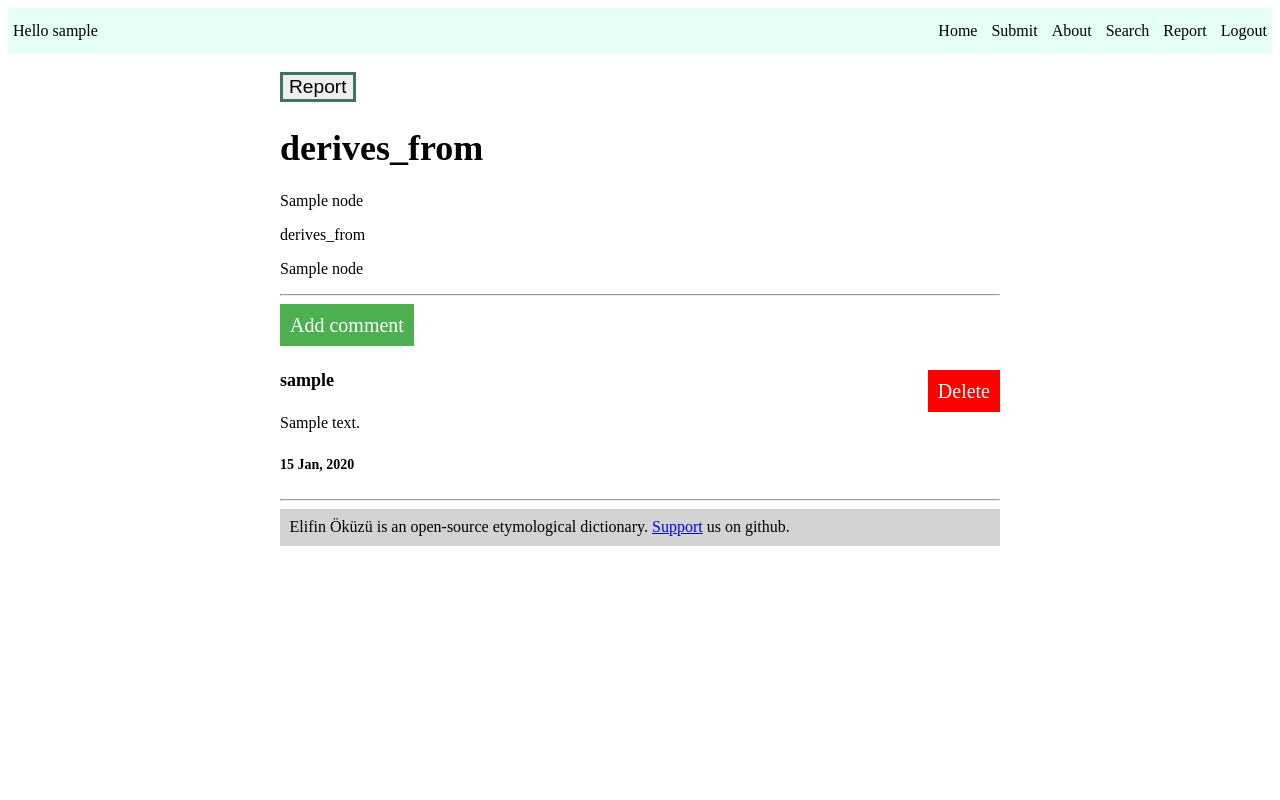
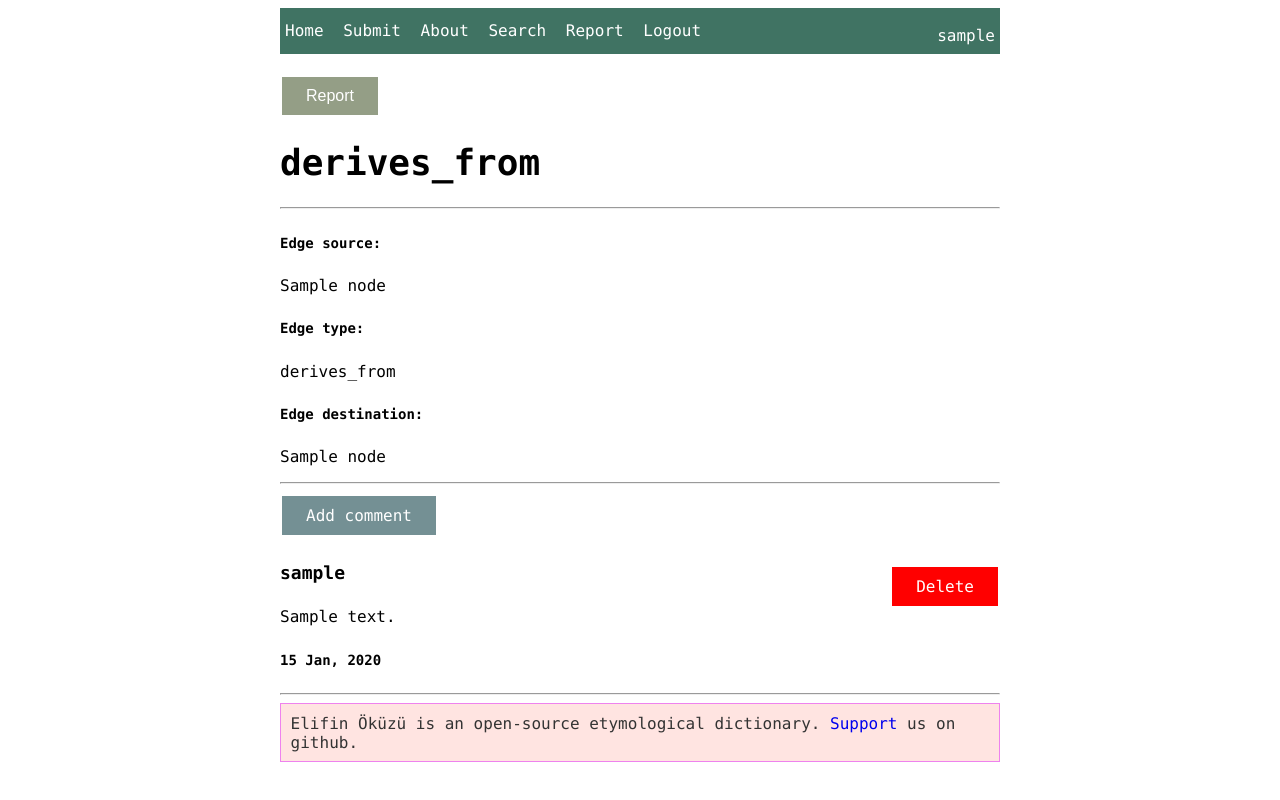
Before and after one commit to lyk2018-python/elifin-okuzu, a Django app: page /edges/1/ in a window 1280 px wide. Run offline with Django 3.2, Linux system fonts and the light colour scheme; a user stored in the database is signed in; tables that the repository leaves empty hold one stand-in row (values such as "Sample post"); some libraries are stand-ins or nearby versions.

Commit message:
frontend

```diff
--- a/elifinokuzu/static/layout/styles/base.css
+++ b/elifinokuzu/static/layout/styles/base.css
@@ -1,171 +1,26 @@
+
+/* Heading sets */
+header{
+  font-family:"Lucida Console",Monospace;
+}
 body {
   font-size: 1em;
-}
-nav .mobile-menu{
-  display: none;
-  position: absolute;
-  right: 15em;
-  top:%50;
-  transform: translate(-%50);
-  left: auto;
-}
-nav .i{
-    display: inline-block;
-    font-style: normal;
-    text-rendering: auto;
-    position:relative;
-}
-@media(max-width: 600px) {
-  body {
-      background-color: lightblue;
-  }
-  nav .mobile-menu{
-    display: block;
-  }
-  nav a{
-    display: none !important
-  }
-  nav .bar-menu{
-    display: block !important
-  }
+  font-family:"Lucida Console",Monospace;
+
 }
 
-.info{
+/*node*/
+.nodeclass{
+  background-color: #5C7480;
   display: block;
-  padding: 10px;
-  letter-spacing: 1px;
+  border: #66BDE6;
+  color: white;
+  padding: 15px 32px;
+  text-align: center;
+  text-decoration: none;
+  font-size: 41px;
 }
-.warning{
-  background-color: #fcf8e3;
-  border:1px solid #faebcc;
-  color: #333;
-}
-.container {
-  width: 45em;
-  margin: auto;
-}
-.mbl-menu{
-  position: fixed;
-  width: 200px;
-  right: 0;
-  top: 0;
-  background: #000;
-  color: #fff;
-  transform: translateX(100%);
-  transition:all .4s;
-}
-.mbl-menu.coming{
-  transform:translateX(0%);
-}
-@media mbl-menu(max-width: 600px) {
-  .mbl-menu{
-    display:block;
-  }
-}
-header {
-  text-align: center;
-}
-
-#logo img {
-  width: 190px;
-}
-
-nav {
-  background: #e6fff7;
-  line-height: 46px;
-  height: 46px;
-  text-decoration: none;
-}
-
-nav a {
-  color: black;
-  text-decoration: none;
-  transition: all .4s;
-  height: inherit;
-}
-nav a:hover {
-
-  background: #adf5de;
-}
-
-/* Dashboard */
-
-#profile_main {
-    width: 100%;
-   margin-bottom: 20px;
-   height: 15%;
-}
-
-#avatar {
-width: 20%;
-float: left;
-}
-
-#profile_info {
-width: 70%;
-float: left;
-}
-/* Dropdown starts*/
-
-#aboutbutton {cursor: pointer;}
-
-.dropdown {
-position: relative;
-display: inline-block;
-}
-
-.dropdown-content {
-  display: none;
-  position: absolute;
-  background-color: #f1f1f1;
-  overflow: auto;
-  width: 250px;
-  left: 50%;
-  top: 50%;
-  transform: translateX(-75%) translateY(5%);
-}
-
-.dropdown-content a {
-  color: black;
-  padding: 12px 16px;
-  text-decoration: none;
-  display: block;
-  width: 100%;
-  text-align: center;
-  font-size: 14px;
-  border-bottom: 1px solid #888;
-}
-
-.dropdown-content a:last-child {
-
-  border: none;
-}
-
-.dropdown a:hover {background-color: #ddd;}
-
-.button_show {display: block;}
-
-.content {
-  padding: 1em 0;
-  color: #000000;
-}
-
-/* Dropdown ends*/
-
-.menu {
-  float: right;
-  position: relative;
-}
-
-nav a {
-  display: inline-block;
-  padding: 0 5px;
-}
-
-footer {
-  background: lightgray;
-  padding: 0.6em;
-}
+/*node end*/
 
 .content h3 {
   margin: 0;
@@ -173,85 +28,6 @@ footer {
   font-weight: normal;
   color: #464646;
 }
-
-/* Story — Relationship */
-.story-relationship {
-  border: 3px solid #f3f3f3;
-  border-left: 0;
-  border-right: 0;
-  border-bottom: 0;
-  padding: 1em;
-}
-
-.story-relationship a {
-  text-decoration: underline;
-  color: black;
-}
-
-/* Django */
-label {
-  display: block;
-}
-
-input {
-  font-size: 1.2em;
-  border: 3px solid #407363;
-  outline: none;
-  margin: 2px 0;
-}
-
-input:focus {
-  border: 3px solid black;
-}
-
-select {
-  font-size: 1.2em;
-  margin: 2px 0;
-}
-
-form ul li {
-  list-style: none;
-}
-
-form ul {
-  padding: 0 10px;
-}
-.nodeclass{
-background-color: #5C7480;
-display: block;
-border: #66BDE6;
-color: white;
-padding: 15px 32px;
-text-align: center;
-text-decoration: none;
-font-size: 41px;
-}
-.helptext {
-  color: darkgray;
-  display: block;
-}
-.comment-btn{
-  background-color: #4CAF50;
-  border: none;
-  text-align: center;
-  text-decoration: none;
-  display: inline-block;
-  margin: 0px !important;
-}
-.comment-btn h3{
-  font-size: 20px;
-  color: white;
-  padding: 1px 10px !important;
-}
-.comment-btn:hover{
-  background-color: #225925;
-}
-button {
-  font-size: 1.2em;
-  padding: 0.3em 0.8em;
-}
-
-/* Heading sets */
 
 *, *:after, *:before {
   box-sizing: border-box;
@@ -290,3 +66,196 @@ h6 {
   font-size: 12px;
   line-height: 20px;
 }
+
+/*Heading sets End*/
+
+#logo img {
+  width: 60px;
+}
+
+#profile_main {
+  width: 100%;
+  margin-bottom: 20px;
+  height: 15%;
+}
+
+#avatar {
+  width: 20%;
+  float: left;
+}
+
+#profile_info {
+width: 70%;
+float: left;
+}
+
+/* Navbar */
+
+nav {
+  width: 45em;
+  background: #407363;
+  border-bottom: 3px solid transparent;
+  line-height: 46px;
+  height: 46px;
+  text-decoration: none;
+}
+
+nav a {
+  color: white;
+  text-decoration: none;
+  transition: all .4s;
+  height: inherit;
+  padding: 5px;
+  text-align: center;
+
+}
+nav a:hover {
+  border-bottom: 3px solid black;
+}
+
+/*nav .i{
+    display: inline-block;
+    font-style: normal;
+    text-rendering: auto;
+    position:relative;
+}  */
+
+.menu {
+  float: left;
+  position: relative;
+}
+
+/* Navbar Ends */
+
+.container {
+  width: 45em;
+  margin: auto;
+}
+
+footer{
+  width: 45em;
+  margin: auto;
+  padding: 0.6em;
+  background-color: #FFE4E1;
+  border:1px solid #EE82EE;
+  color: #333;
+}
+
+.info{
+  display: block;
+  padding: 10px;
+  letter-spacing: 1px;
+}
+
+.warning{
+  background-color: #fcf8e3;
+  border:1px solid #faebcc;
+  color: #333;
+}
+
+/* Button */
+
+.button {
+    background-color: #749094;
+    border: none;
+    color: white;
+    text-align: center;
+    text-decoration: none;
+    display: inline-block;
+    font-size: 16px;
+    margin: 4px 2px;
+    cursor: pointer;
+    font-size: 16px;
+    padding: 10px 24px;
+}
+
+.button:hover{
+  background-color: #637E87;
+}
+
+.report_button{
+  background-color: #949E86 ;
+  border: none;
+  color: white;
+  text-align: center;
+  text-decoration: none;
+  display: inline-block;
+  font-size: 16px;
+  margin: 4px 2px;
+  cursor: pointer;
+  font-size: 16px;
+  padding: 10px 24px;
+}
+
+.button:hover{
+  background-color: #828a77;
+}
+
+/* Button Ends */
+
+.helptext {
+  color: darkgray;
+  display: block;
+}
+
+label {
+  display: block;
+}
+
+input {
+  font-size: 1.2em;
+  border: 3px solid #407363;
+  outline: none;
+  margin: 2px 0;
+}
+
+input:focus {
+  border: 3px solid black;
+}
+
+select {
+  font-size: 1.2em;
+  margin: 2px 0;
+}
+
+form ul li {
+  list-style: none;
+}
+
+form ul {
+  padding: 0 10px;
+}
+
+/* Story — Relationship */
+.story-relationship {
+  border: 3px solid #f3f3f3;
+  border-left: 0;
+  border-right: 0;
+  border-bottom: 0;
+  padding: 1em;
+}
+
+.story-relationship a {
+  text-decoration: none;
+  color: black;
+}
+
+/*home*/
+    .link {
+        stroke: #ccc;
+    }
+
+    .node text {
+        pointer-events: none;
+        font: 10px verdana;
+    }
+
+    @font-face {
+        font-family: 'overwatch';
+        src: url('fonts/koverwatch.woff2');
+    }
+/**/
+
+a{
+text-decoration: none;
+}
--- a/elifinokuzu/templates/base.html
+++ b/elifinokuzu/templates/base.html
@@ -10,6 +10,7 @@
   <title>{% block title %} Default Title {% endblock %}</title>
 </head>
 <body>
+   <div class="container">
     <nav>
       <!--<a
         id="logo"
@@ -18,32 +19,33 @@
         <img src="{% static 'logo.png' %}" />
       </a>-->
       {% if user.is_authenticated %}
-        <a href="{% url 'dashboard' %}" style="float:left">Hello {{ user.username }}</a>
+        <a href="{% url 'dashboard' %}" style="float:right">{{ user.username }}</a>
       {% endif %}
       <div class="menu">
-        <a href="{% url 'home' %}">{% trans 'Home' %}</a>
-        <a href="{% url 'submit' %}">{% trans 'Submit' %}</a>
-        <a href="{% url 'about' %}">{% trans 'About' %}</a>
-        <a href="{% url 'search' %}">{% trans 'Search' %}</a>
+        <a href="{% url 'home' %}">{% trans ' Home' %}</a>
+        <a href="{% url 'submit' %}">{% trans ' Submit ' %}</a>
+        <a href="{% url 'about' %}">{% trans ' About ' %}</a>
+        <a href="{% url 'search' %}">{% trans ' Search ' %}</a>
         {% if user.is_authenticated %}
-          <a href="{% url 'report'%}">{% trans 'Report' %}</a>
-          <a href="{% url 'logout'%}">{% trans 'Logout' %}</a>
+          <a href="{% url 'report'%}">{% trans ' Report ' %}</a>
+          <a href="{% url 'logout'%}">{% trans ' Logout ' %}</a>
         {% else %}
-          <a href="{% url 'signup'%}">{% trans 'Signup' %}</a>
-          <a href="{% url 'login'%}">{% trans 'Login' %}</a>
+          <a href="{% url 'signup'%}">{% trans ' Signup ' %}</a>
+          <a href="{% url 'login'%}">{% trans ' Login ' %}</a>
         {% endif %}
       </div>
     </nav>
-  <div class="container">
+
     <header>
     </header>
     <div class="content">
       {% block content %}
       {% endblock %}
-    <footer>
+    </div>
+
+   </div>
+<footer>
       {% trans 'Elifin Öküzü is  an open-source etymological dictionary. <a href="/support">Support</a> us on github.' %}
     </footer>
-    </div>
-  </div>
   </body>
 </html>
--- a/elifinokuzu/templates/comments/add_comment_to_edge.html
+++ b/elifinokuzu/templates/comments/add_comment_to_edge.html
@@ -4,6 +4,6 @@
     <h1>New comment</h1>
     <form method="POST" class="post-form">{% csrf_token %}
         {{ form.as_p }}
-        <button type="submit" class="save btn btn-default" onclick="this.form.submit(); this.disabled=true; this.value='Sending…'">Send</button>
+        <button class="button" onclick="this.form.submit(); this.disabled=true; this.value='Sending…'">Send</button>
     </form>
 {% endblock %}
--- a/elifinokuzu/templates/comments/add_comment_to_node.html
+++ b/elifinokuzu/templates/comments/add_comment_to_node.html
@@ -4,6 +4,6 @@
     <h1>New comment</h1>
     <form method="POST" class="post-form">{% csrf_token %}
         {{ form.as_p }}
-        <button type="submit" class="save btn btn-default" onclick="this.form.submit(); this.disabled=true; this.value='Sending…'">Send</button>
+        <button class="button" onclick="this.form.submit(); this.disabled=true; this.value='Sending…'">Send</button>
     </form>
 {% endblock %}
--- a/elifinokuzu/templates/edge_detail.html
+++ b/elifinokuzu/templates/edge_detail.html
@@ -3,21 +3,23 @@
 
 {% block title %}{{ edge.type_of_edge }}{% endblock %}
 {% block content %}
-<form action="/report">
+    <br/>
+    <form action="/report">
       <input type="submit" class="report_button" value="Report" />
-  </form>
+    </form>
 	<h1>{{ edge.type_of_edge }}</h1>
-	<p>{{ edge.source }}</p>
-	<p>{{ edge.type_of_edge }}</p>
-	<p>{{ edge.destination }}</p>
-  {% if user.is_authenticated %}
-<hr><a class="comment-btn" href="{% url 'add_comment_to_edge' edge.id %}"><h3>Add comment</h3></a>
-  {% endif %}
-{% for comment in comments %}
+    <hr/>
+    <h5>Edge source:</h5><p>{{ edge.source }}</p>
+	<h5>Edge type:</h5><p>{{ edge.type_of_edge }}</p>
+	<h5>Edge destination:</h5><p>{{ edge.destination }}</p>
+    {% if user.is_authenticated %}
+        <hr><a class="button" href="{% url 'add_comment_to_edge' edge.id %}">Add comment</a>
+    {% endif %}
+    {% for comment in comments %}
     <div>
         <div style="float:right">
           {% if comment.user.id == request.user.id %}
-            <a class="comment-btn" style="background-color:#ff0000" href="{% url 'delete_own_comment' comment.id node.id %}"><h3>Delete<h3></a>
+            <a class="button" style="background-color:#ff0000" href="{% url 'delete_own_comment' comment.id node.id %}">Delete</a>
           {% endif %}
         </div>
         <h4><strong>{{ comment.user.username }}</strong></h4>
--- a/elifinokuzu/templates/language.html
+++ b/elifinokuzu/templates/language.html
@@ -1,9 +1,7 @@
 {% extends "base.html" %}
 {% block title %} Search Page {% endblock %}
 {% block content %}
-
     <h2>{{ language }}</h2>
-
     {% for node in nodes %}
     <div>
         <a href="{% url 'node_detail' id=node.id %}">{{ node }}</a>
--- a/elifinokuzu/templates/node_detail.html
+++ b/elifinokuzu/templates/node_detail.html
@@ -17,13 +17,13 @@
     {% endfor %}
   {% endif %}
   {% if user.is_authenticated %}
-    <hr><a class="comment-btn" href="{% url 'add_comment_to_node' node.id %}"><h3>Add comment</h3></a>
+    <hr><a class="button" href="{% url 'add_comment_to_node' node.id %}">Add comment</a>
   {% endif %}
 {% for comment in comments %}
     <div>
       <div style="float:right">
         {% if comment.user.id == request.user.id %}
-          <a class="comment-btn" style="background-color:#ff0000" href="{% url 'delete_own_comment' comment.id node.id %}"><h3>Delete<h3></a>
+          <a class="button" style="background-color:#ff0000" href="{% url 'delete_own_comment' comment.id node.id %}">Delete</a>
         {% endif %}
       </div>
         <h4><strong>{{ comment.user.username }}:</strong></h4>
--- a/elifinokuzu/templates/registration/login.html
+++ b/elifinokuzu/templates/registration/login.html
@@ -6,6 +6,6 @@
   <form method="post">
     {% csrf_token %}
     {{ form.as_p }}
-    <button type="submit">{% trans 'Login' %}</button>
+    <button class="button">{% trans 'Login' %}</button>
   </form>
 {% endblock %}
--- a/elifinokuzu/templates/registration/signup.html
+++ b/elifinokuzu/templates/registration/signup.html
@@ -6,6 +6,6 @@
   <form method="post">
     {% csrf_token %}
     {{ form.as_p }}
-    <button type="submit">{% trans 'Sign up' %}</button>
+    <button class="button">{% trans 'Sign up' %}</button>
   </form>
 {% endblock %}
--- a/elifinokuzu/templates/reports/reportdone.html
+++ b/elifinokuzu/templates/reports/reportdone.html
@@ -1,6 +1,6 @@
 {% extends "base.html" %}
 {% block title %}Successful{% endblock %}
 {% block content %}
-<meta http-equiv="refresh" content="5;url=/" />
-<h1>Congratulations Your Report Submitted.      Automatically redirected in 5 seconds.</h1>
+    <meta http-equiv="refresh" content="5;url=/" />
+    <h1>Congratulations Your Report Submitted.Automatically redirected in 5 seconds.</h1>
 {% endblock %}
--- a/elifinokuzu/templates/search.html
+++ b/elifinokuzu/templates/search.html
@@ -6,7 +6,7 @@
   <form method="post">
     {% csrf_token %}
     {{ form.as_p }}
-    <button type="submit">Search</button>
+    <button class="button">Search</button>
   </form>
 {% endif %}
 
--- a/elifinokuzu/templates/submit.html
+++ b/elifinokuzu/templates/submit.html
@@ -14,7 +14,7 @@
   <form method="post">
     {% csrf_token %}
     {{ form.as_p }}
-    <button type="submit" onclick="this.form.submit(); this.disabled=true; this.value='Sending…'">{% trans 'Submit' %}</button>
+    <button class="button" onclick="this.form.submit(); this.disabled=true; this.value='Sending…'">{% trans 'Submit' %}</button>
   </form>
   {% else %}
    <h2>You need to log in to submit a word</h2>
--- a/elifinokuzu/templates/support.html
+++ b/elifinokuzu/templates/support.html
@@ -2,7 +2,7 @@
 {% block title %}Support{% endblock %}
 {% block content %}
     <div class="content">This site developed by django class of LYK2018.
-    <br>For more information you can contact us.</div>
+        <br>
+        For more information you can contact us.
+    </div>
 {% endblock %}
-
-SUPPORT US PLX
--- a/elifinokuzu/templates/supports/support.html
+++ b/elifinokuzu/templates/supports/support.html
@@ -1,7 +1,8 @@
 {% extends "base.html" %}
 {% block title %}Support{% endblock %}
 {% block content %}
-<h2>Submit Support</h2
+    <h2>Submit Support</h2>
+    <p><h4>Support IBAN number : </h4></p>
     {% if user.is_anonymous %}
         <div class="info warning">
             <p>Please login for use support</p>
@@ -13,6 +14,5 @@
             {{ form.as_p }}
             <button type="submit" onclick="this.form.submit(); this.disabled=true; this.value='Sending…'">Submit</button>
         </form>
-    <p><h4>Support IBAN number : </h4></p>
     {% endif %}
 {% endblock %}
--- a/elifinokuzu/templates/supports/supportdone.html
+++ b/elifinokuzu/templates/supports/supportdone.html
@@ -1,6 +1,6 @@
 {% extends "base.html" %}
 {% block title %}Successful{% endblock %}
 {% block content %}
-<meta http-equiv="refresh" content="5;url=/" />
-<h1>Congratulations Your Support Submitted.      Automatically redirected in 5 seconds.</h1>
+    <meta http-equiv="refresh" content="5;url=/" />
+    <h1>Congratulations Your Support Submitted.Automatically redirected in 5 seconds.</h1>
 {% endblock %}
```
Also changed, not shown: elifinokuzu/templates/accounts/dashboard.html (+6 -6 lines), elifinokuzu/templates/home.html (+40 -58 lines), elifinokuzu/templates/reports/report.html (+3 -4 lines). Lines whose indentation alone changed are shown as unchanged.
